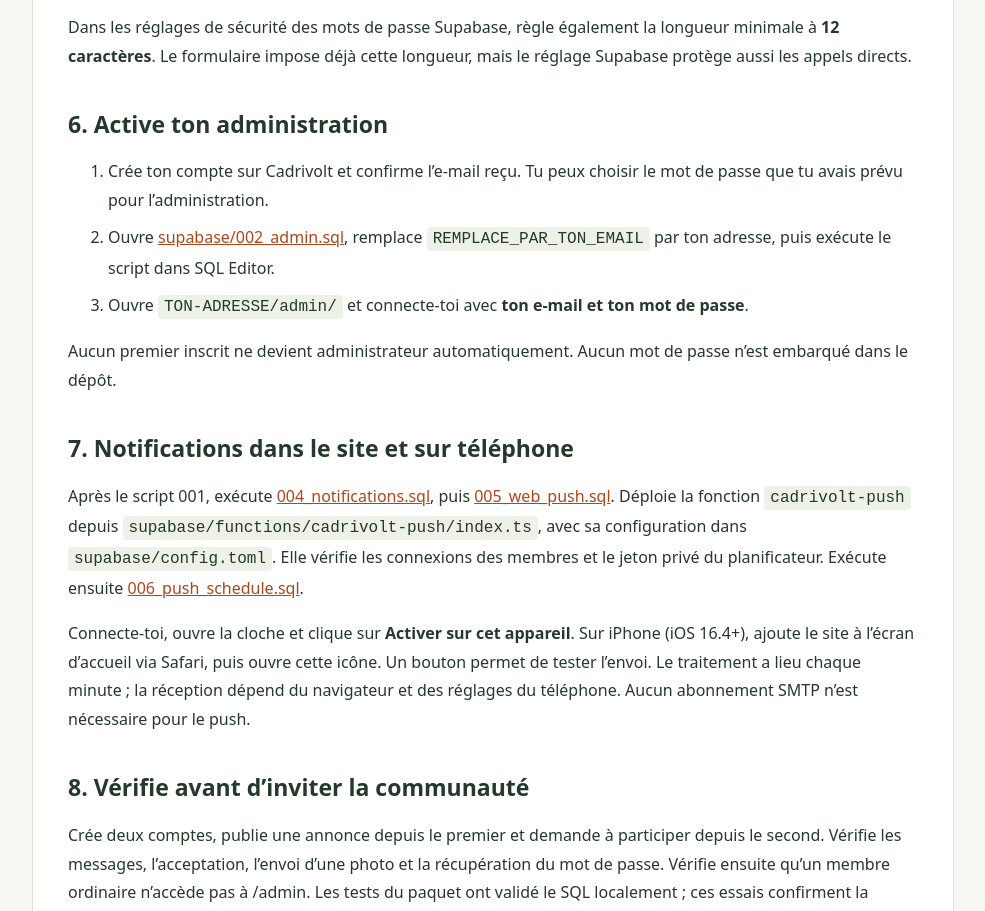
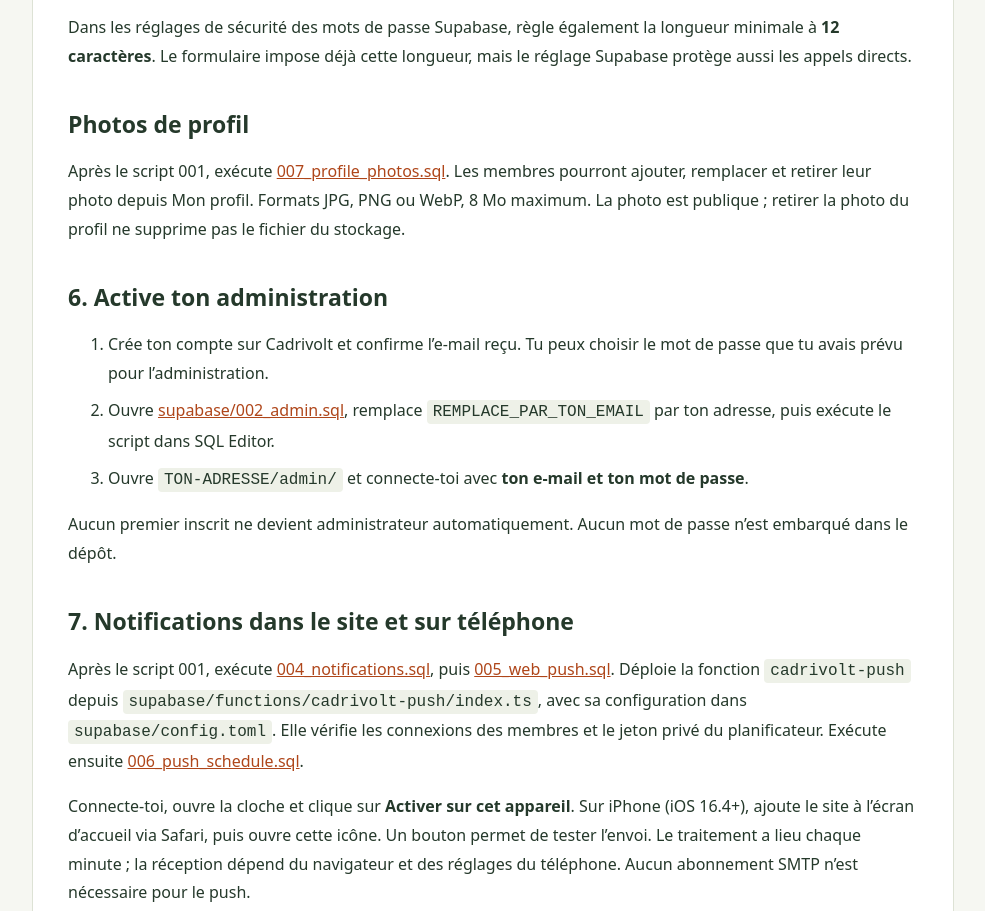
Before and after one commit to penzidor/cadrivolt, a website: page INSTALLATION.html in a window 1280 px wide. Shown: the part 1753-2664 px from the top of the page, without its empty margins (147-1132 px from the left). Drawn offline with Linux system fonts and the light colour scheme.

Commit message:
Document profile photo setup

```diff
--- a/INSTALLATION.html
+++ b/INSTALLATION.html
@@ -7,7 +7,7 @@
 };</pre><p>Conserve la dernière ligne du fichier, qui calcule l’adresse du site. La clé publique est prévue pour le navigateur ; les fonctions SQL contrôlent les accès. <strong>Aucune clé secret/service_role ni aucun mot de passe ne doit être ajouté aux fichiers GitHub.</strong></p>
 <h2>4. Dépose les fichiers sur GitHub</h2><p>Décompresse le ZIP et ajoute son <strong>contenu</strong> à la racine du dépôt : index.html, assets, images, admin, reset, config.js et les autres fichiers. Dans <strong>Settings → Pages</strong>, choisis <strong>Deploy from a branch → main → /(root)</strong>, puis Save. GitHub affiche l’adresse de l’app.</p><p>Le site fonctionne aussi sous <code>https://TON-COMPTE.github.io/TON-DEPOT/</code>. Aucun npm install ni serveur Node n’est nécessaire sur GitHub Pages.</p>
 <h2>5. Configure les e-mails de connexion</h2><p>Dans Supabase <strong>Authentication → URL Configuration</strong>, mets l’adresse exacte de ton app, avec le slash final, dans <strong>Site URL</strong>. Ajoute cette adresse et <code>https://TON-COMPTE.github.io/TON-DEPOT/reset/</code> dans les adresses de redirection autorisées. Pour les essais locaux, ajoute aussi leurs adresses exactes.</p><p>Garde la confirmation des e-mails activée. Configure un fournisseur SMTP dans Authentication pour les confirmations et les récupérations de mot de passe. Le service e-mail par défaut de Supabase est limité aux adresses autorisées de l’équipe et à un petit quota ; il ne suffit pas aux inscriptions publiques.</p><p class="note">Pour ton premier essai, utilise l’adresse de ton compte Supabase autorisée par son service e-mail. Pour ouvrir les inscriptions à tous, la configuration SMTP est nécessaire. Les éventuels coûts et quotas de ce fournisseur sont distincts de Supabase.</p><p>Dans les réglages de sécurité des mots de passe Supabase, règle également la longueur minimale à <strong>12 caractères</strong>. Le formulaire impose déjà cette longueur, mais le réglage Supabase protège aussi les appels directs.</p>
-<h2>6. Active ton administration</h2><ol><li>Crée ton compte sur Cadrivolt et confirme l’e-mail reçu. Tu peux choisir le mot de passe que tu avais prévu pour l’administration.</li><li>Ouvre <a href="supabase/002_admin.sql">supabase/002_admin.sql</a>, remplace <code>REMPLACE_PAR_TON_EMAIL</code> par ton adresse, puis exécute le script dans SQL Editor.</li><li>Ouvre <code>TON-ADRESSE/admin/</code> et connecte-toi avec <strong>ton e-mail et ton mot de passe</strong>.</li></ol><p>Aucun premier inscrit ne devient administrateur automatiquement. Aucun mot de passe n’est embarqué dans le dépôt.</p>
+<h2>Photos de profil</h2><p>Après le script 001, exécute <a href="supabase/007_profile_photos.sql">007_profile_photos.sql</a>. Les membres pourront ajouter, remplacer et retirer leur photo depuis Mon profil. Formats JPG, PNG ou WebP, 8 Mo maximum. La photo est publique ; retirer la photo du profil ne supprime pas le fichier du stockage.</p><h2>6. Active ton administration</h2><ol><li>Crée ton compte sur Cadrivolt et confirme l’e-mail reçu. Tu peux choisir le mot de passe que tu avais prévu pour l’administration.</li><li>Ouvre <a href="supabase/002_admin.sql">supabase/002_admin.sql</a>, remplace <code>REMPLACE_PAR_TON_EMAIL</code> par ton adresse, puis exécute le script dans SQL Editor.</li><li>Ouvre <code>TON-ADRESSE/admin/</code> et connecte-toi avec <strong>ton e-mail et ton mot de passe</strong>.</li></ol><p>Aucun premier inscrit ne devient administrateur automatiquement. Aucun mot de passe n’est embarqué dans le dépôt.</p>
 <h2>7. Notifications dans le site et sur téléphone</h2><p>Après le script 001, exécute <a href="supabase/004_notifications.sql">004_notifications.sql</a>, puis <a href="supabase/005_web_push.sql">005_web_push.sql</a>. Déploie la fonction <code>cadrivolt-push</code> depuis <code>supabase/functions/cadrivolt-push/index.ts</code>, avec sa configuration dans <code>supabase/config.toml</code>. Elle vérifie les connexions des membres et le jeton privé du planificateur. Exécute ensuite <a href="supabase/006_push_schedule.sql">006_push_schedule.sql</a>.</p><p>Connecte-toi, ouvre la cloche et clique sur <strong>Activer sur cet appareil</strong>. Sur iPhone (iOS 16.4+), ajoute le site à l’écran d’accueil via Safari, puis ouvre cette icône. Un bouton permet de tester l’envoi. Le traitement a lieu chaque minute ; la réception dépend du navigateur et des réglages du téléphone. Aucun abonnement SMTP n’est nécessaire pour le push.</p>
 <h2>8. Vérifie avant d’inviter la communauté</h2><p>Crée deux comptes, publie une annonce depuis le premier et demande à participer depuis le second. Vérifie les messages, l’acceptation, l’envoi d’une photo et la récupération du mot de passe. Vérifie ensuite qu’un membre ordinaire n’accède pas à /admin. Les tests du paquet ont validé le SQL localement ; ces essais confirment la configuration de ton vrai projet.</p>
 <h2>Données, sauvegarde et limites gratuites</h2><p>L’administration permet de modifier l’accueil, les profils, les annonces, suspendre des membres et exporter les données métier. Les mots de passe restent gérés par Supabase Auth et ne figurent jamais dans cet export. Pour une sauvegarde complète et les photos, utilise les outils Supabase séparément.</p><p>Le plan gratuit Supabase annonce 500 Mo de base, 1 Go de fichiers et des quotas de transfert. Un projet inactif peut être mis en pause après une semaine. Les quotas sont partagés par les fonctions de ton projet ; ce n’est pas un hébergement illimité.</p><p>Les images du stockage sont publiques. Les messages et demandes sont accessibles aux participants et à l’administrateur. Les paiements ne sont pas traités dans l’app.</p>
```
Also changed, not shown: README.md.
